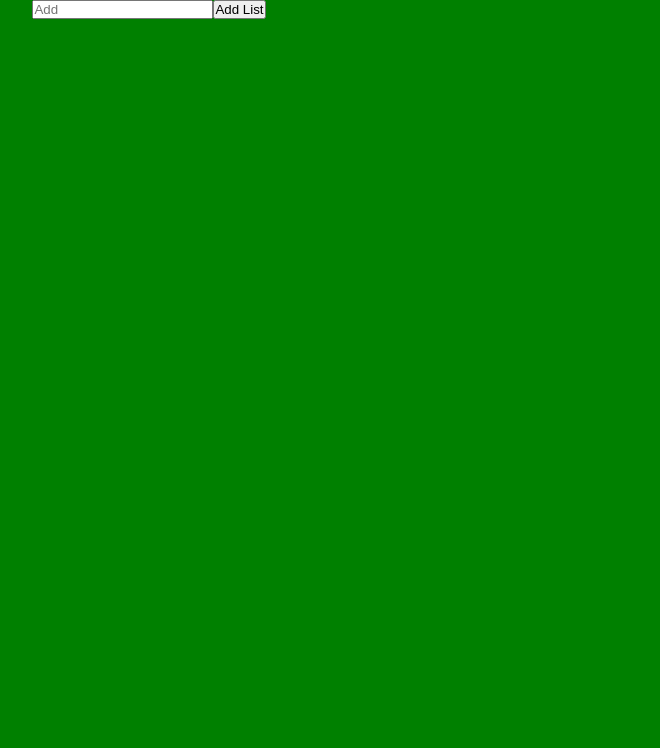
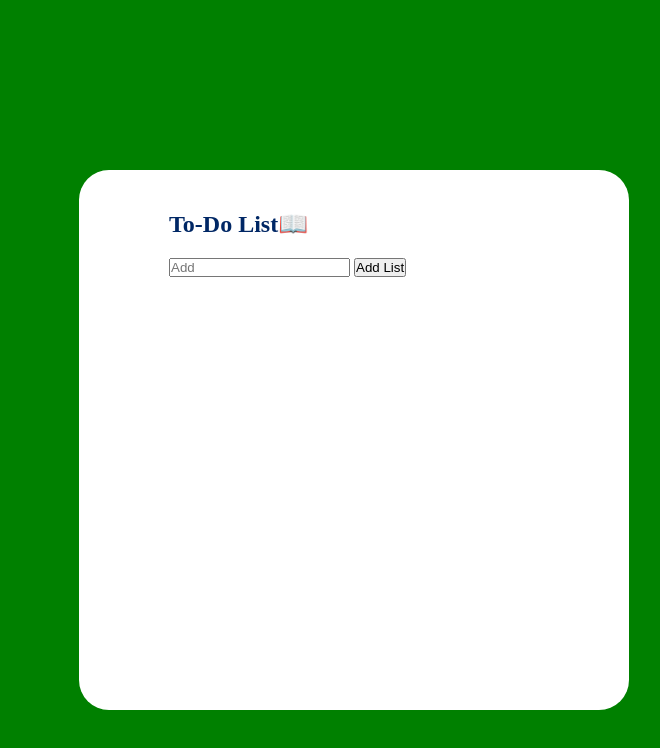
Before and after one commit to Pradeeptamta3225/100DaysofCode, a plain HTML site: page To-Do List/index.html in a window 1280 px wide. Shown: the whole page, without its empty margins (491-1151 px from the left). Drawn offline with Linux system fonts and the light colour scheme.

Commit message:
some html and css develeoped

```diff
--- a/To-Do List/index.html
+++ b/To-Do List/index.html
@@ -9,9 +9,13 @@
 <body>
 
 <div class="wrapper">
-    <div class="detail">
-        <input type="text" placeholder="Add">
-        <button>Add List</button>
+    <div class="to-do app">
+        <h2>To-Do List📖</h2>
+        <div class="row">
+            <input type="text" placeholder="Add">
+            <button>Add List</button>
+        </div>
+
     </div>
 </div>
 
--- a/To-Do List/style.css
+++ b/To-Do List/style.css
@@ -6,14 +6,29 @@
 
 
 .wrapper{
-    width: 100vw;
-   height: 100vh;
-    background-color: green;
+    width: 100%;
+    min-height: 100vh;
+    background: green;
+    padding: 10px;
 }
 
+.to-do{
+   width: 550px;
+   height: 540px;
+   background: white;
+  margin-top: 10rem;
+  margin-left: 35rem;
+  margin-right: 10rem;
+   padding: 40px 90px 70px;
+   border-radius: 30px;
 
-.detail{
+
+
+}
+
+.to-do h2{
+    color: #002765;
     display: flex;
-    justify-content: center;
     align-items: center;
+    margin-bottom: 20px;
 }
```
